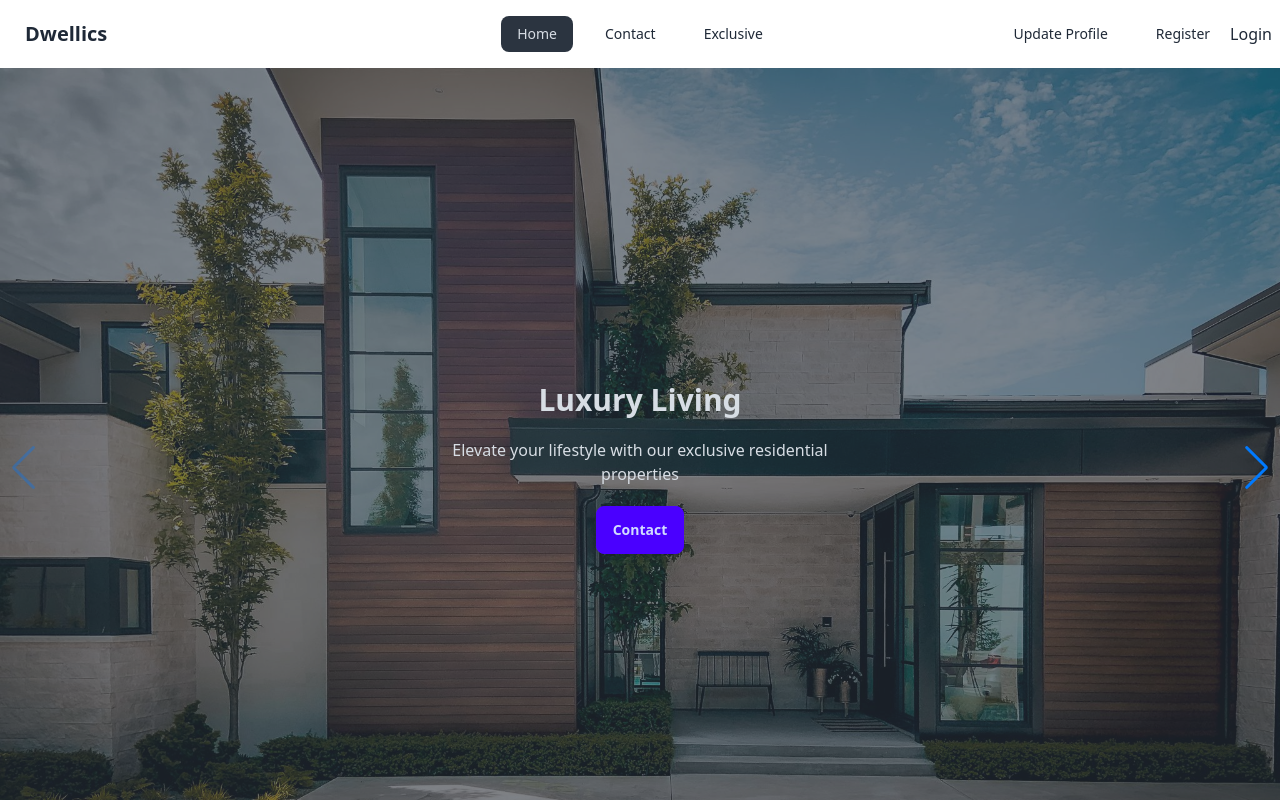
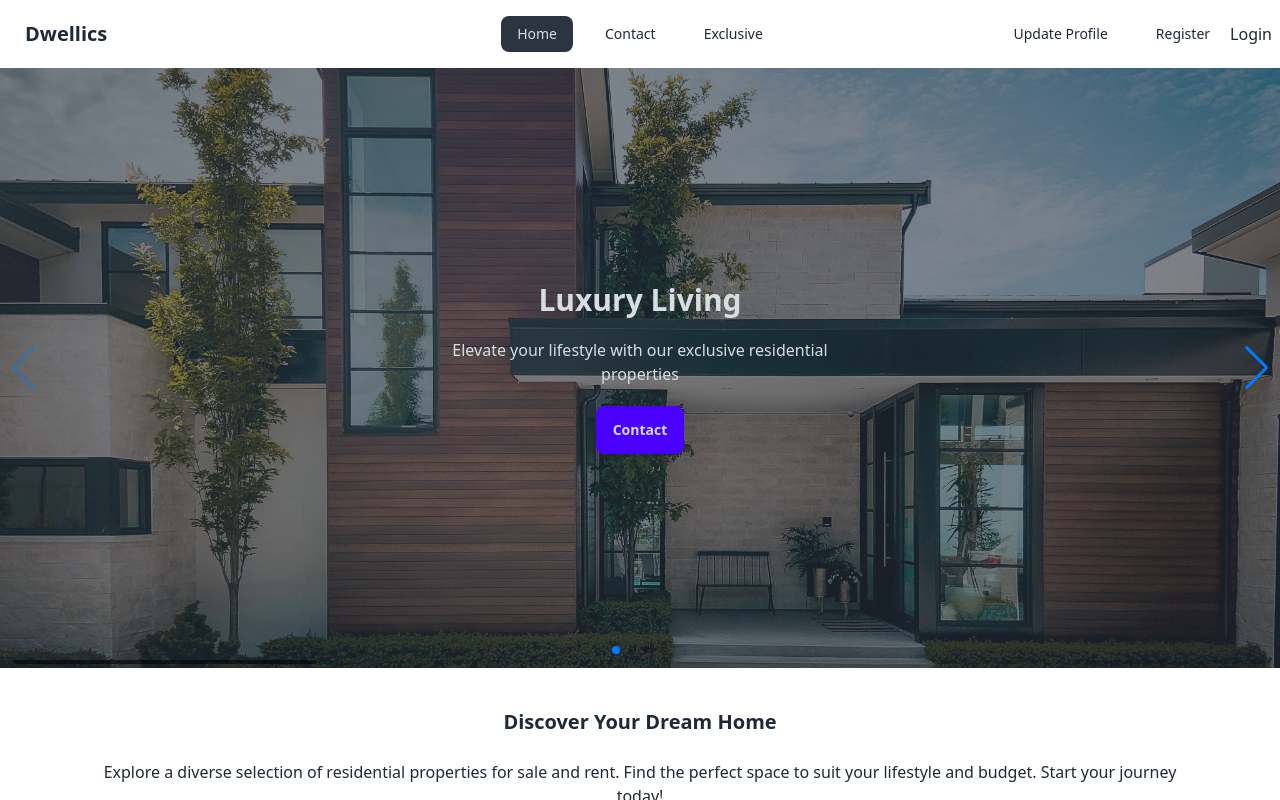
Before and after one commit to sioanik/dwellics-client, a React (Vite) app: page / in a window 1280 px wide. Shown: the top 800 px of the page. Built offline with nearby package versions, Linux system fonts and the light colour scheme; no server answers.

Commit message:
banner modified

```diff
--- a/src/components/Banner.jsx
+++ b/src/components/Banner.jsx
@@ -16,7 +16,7 @@ import banner4 from '../assets/banner4.jpg'
 const Banner = () => {
     return (
         <div>
-            <Swiper
+            <Swiper className='h-[600px]'
                 // install Swiper modules
                 modules={[Navigation, Pagination, Scrollbar, A11y]}
                 spaceBetween={50}
@@ -29,7 +29,7 @@ const Banner = () => {
             >
 
                 <SwiperSlide>
-                    <div className="hero min-h-screen" style={{ backgroundImage: `url(${banner1})` }}>
+                    <div className="hero h-[600px]" style={{ backgroundImage: `url(${banner1})` }}>
                         <div className="hero-overlay bg-opacity-60"></div>
                         <div className="hero-content text-center text-neutral-content">
                             <div className="max-w-md">
@@ -42,7 +42,7 @@ const Banner = () => {
                 </SwiperSlide>
 
                 <SwiperSlide>
-                    <div className="hero min-h-screen" style={{ backgroundImage: `url(${banner2})` }}>
+                    <div className="hero h-[600px]" style={{ backgroundImage: `url(${banner2})` }}>
                         <div className="hero-overlay bg-opacity-60"></div>
                         <div className="hero-content text-center text-neutral-content">
                             <div className="max-w-md">
@@ -55,7 +55,7 @@ const Banner = () => {
                 </SwiperSlide>
 
                 <SwiperSlide>
-                    <div className="hero min-h-screen" style={{ backgroundImage: `url(${banner3})` }}>
+                    <div className="hero h-[600px]" style={{ backgroundImage: `url(${banner3})` }}>
                         <div className="hero-overlay bg-opacity-60"></div>
                         <div className="hero-content text-center text-neutral-content">
                             <div className="max-w-md">
@@ -68,7 +68,7 @@ const Banner = () => {
                 </SwiperSlide>
 
                 <SwiperSlide>
-                    <div className="hero min-h-screen" style={{ backgroundImage: `url(${banner4})` }}>
+                    <div className="hero h-[600px]" style={{ backgroundImage: `url(${banner4})` }}>
                         <div className="hero-overlay bg-opacity-60"></div>
                         <div className="hero-content text-center text-neutral-content">
                             <div className="max-w-md">
```
